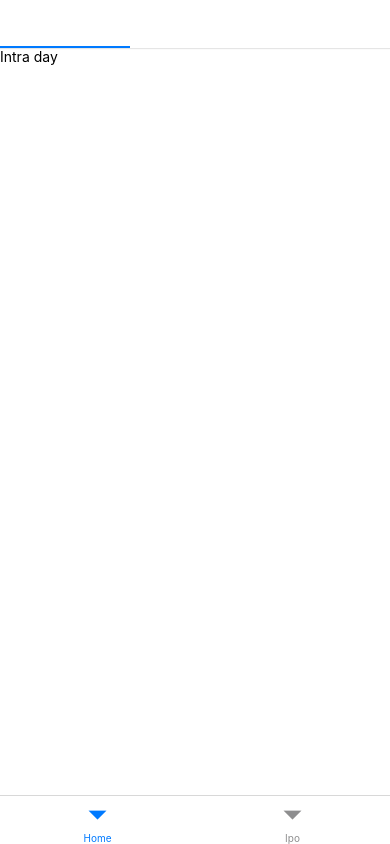
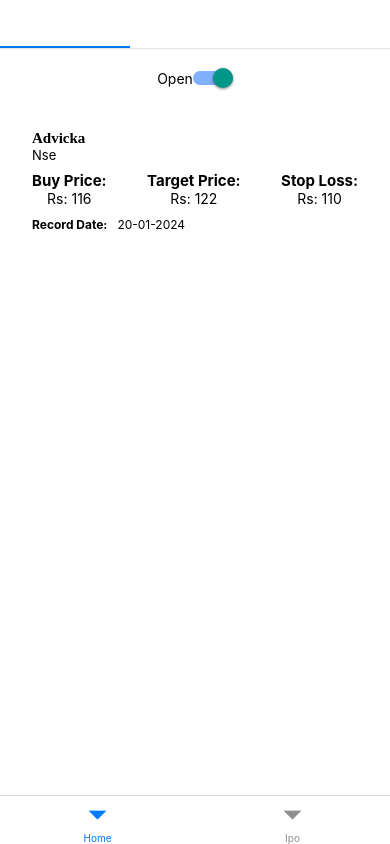
Before and after one commit to Zenithcodes/trade_app_frontend, a React Native app: screen /Home in a window 390 px wide. Built offline with nearby package versions, Linux system fonts and the light colour scheme.

Commit message:
Add stocks details

```diff
--- /dev/null
+++ b/src/components/common/StockCard.tsx
@@ -0,0 +1,91 @@
+import React from 'react'
+import { Text, View } from 'react-native'
+import styled from 'styled-components/native'
+
+const StockCard = ({ name, targetPrice, stopLoss, buyPrice, createdAt }: any) => {
+    const capitalizedName = name.charAt(0).toUpperCase() + name.slice(1);
+    return (
+        <StockContainer>
+            <StockName>
+                <StockNameHeading>
+                    {capitalizedName}
+                </StockNameHeading>
+                <StockNameText>Nse</StockNameText>
+            </StockName>
+            <StockPriceConttainer>
+                <StockPriceName>
+                    <StockPriceData>Buy Price:</StockPriceData>
+                    <Text>Rs: {buyPrice}</Text>
+                </StockPriceName>
+                <StockPriceName>
+                    <StockPriceData>Target Price:</StockPriceData>
+                    <Text>Rs: {targetPrice}</Text>
+                </StockPriceName>
+                <StockPriceName>
+                    <StockPriceData>Stop Loss:</StockPriceData>
+                    <Text>Rs: {stopLoss}</Text>
+                </StockPriceName>
+            </StockPriceConttainer>
+            <StockRecordDate>
+                <StockRecordHeading>Record Date:</StockRecordHeading>
+                <StockRecordDateTime>{createdAt}</StockRecordDateTime>
+            </StockRecordDate>
+        </StockContainer>
+    )
+}
+
+export default StockCard
+const StockContainer = styled(View)`
+padding: 16px;
+margin: 16px;
+border-radius: 8px;
+background-color: #ffffff;
+shadow-color: #000000;
+shadow-opacity: 0.25;
+elevation: 5;
+`
+const StockName = styled(View)`
+width: 100%;
+display: flex;
+flex-direction: column;
+margin-bottom: 8px;
+`
+const StockNameText = styled(Text)`
+  font-size: 13px;
+`
+const StockNameHeading = styled(Text)`
+font-size: 15px;
+font-family: serif;
+font-weight: bold;
+`
+const StockPriceConttainer = styled(View)`
+width: 100%;
+display: flex;
+flex-direction: row;
+justify-content: space-between;
+`
+const StockPriceName = styled(View)`
+ display: flex;
+ flex-direction: column;
+ justify-content: center;
+  align-items: center;
+ padding:0;
+margin:0;
+`
+const StockPriceData = styled(Text)`
+  font-size: 15px;
+  font-weight: bold;
+`
+const StockRecordDate = styled(View)`
+  display: flex;
+  flex-direction: row;
+  margin-top: 10px;
+  gap: 10px;
+`
+const StockRecordHeading = styled(Text)`
+font-size: 12px;
+font-weight: bold;
+`
+const StockRecordDateTime = styled(Text)`
+font-size: 12px;
+`
--- a/src/components/intra-day/index.tsx
+++ b/src/components/intra-day/index.tsx
@@ -1,11 +1,85 @@
-import { Text } from "react-native"
+import React, { useState } from "react";
+import { View, Switch, Text } from "react-native";
+import StockCard from "../common/StockCard";
+import styled from "styled-components/native";
 
-const IntraDay = () => {
-    return(
-        <Text>
-            Intra day
-        </Text>
-    )
+interface Stock {
+    name: string;
+    targetPrice: number;
+    stopLoss: number;
+    buyPrice: number;
+    status: string;
+    createdAt: string;
 }
 
-export default IntraDay
+const IntraDay: React.FC = () => {
+    const [showData, setShowData] = useState<boolean>(true);
+
+    const toggleData = () => {
+        setShowData(!showData);
+    };
+
+    const stockData: Stock[] = [
+        {
+            name: "advicka",
+            targetPrice: 122,
+            stopLoss: 110,
+            buyPrice: 116,
+            status: "open",
+            createdAt: "20-01-2024"
+        },
+        {
+            name: "dhani",
+            targetPrice: 70,
+            stopLoss: 50,
+            buyPrice: 60,
+            status: "close",
+            createdAt: "20-01-2024"
+        }
+    ];
+    const filteredStockData = showData ? stockData.filter(stock => stock.status === "open") : stockData.filter(stock => stock.status === "close");
+    console.log(filteredStockData)
+    return (
+        <IntradayStockList>
+            <SwitchComponent>
+            <Text>{showData ? "Open" : "Close"}</Text>
+                <Switch
+                    trackColor={{ false: "#767577", true: "#81b0ff" }}
+                    thumbColor={showData ? "#f5dd4b" : "#f4f3f4"}
+                    ios_backgroundColor="#3e3e3e"
+                    onValueChange={toggleData}
+                    value={showData}
+                />
+            </SwitchComponent>
+            {filteredStockData.map((stock, index) => (
+                <StockCard
+                    key={index}
+                    name={stock.name}
+                    targetPrice={stock.targetPrice}
+                    stopLoss={stock.stopLoss}
+                    buyPrice={stock.buyPrice}
+                    createdAt={stock.createdAt}
+                />
+            ))}
+        </IntradayStockList>
+    );
+};
+
+export default IntraDay;
+const IntradayStockList = styled(View)`
+width:100%;
+height: 100%;
+background: white;
+transition: all 0.5s ease-in-out; /* Smooth transition */
+`
+const SwitchComponent = styled(View)`
+width: 100%;
+margin-top: 10px;
+display: flex;
+flex-direction: row;
+justify-content: center;
+align-items: center;
+padding: 10px;
+border-radius: 8px;
+transition: all 0.5s ease-in-out; /* Smooth transition */
+`
--- a/src/components/long-term/index.tsx
+++ b/src/components/long-term/index.tsx
@@ -1,9 +1,72 @@
-import { Text } from "react-native"
+import { Text, View, Switch } from "react-native"
+import StockCard from "../common/StockCard"
+import styled from "styled-components/native"
+import { useState } from "react";
 
 const LongTerm = () => {
-    return(
-        <Text>Long term</Text>
+    const [showData, setShowData] = useState<boolean>(true);
+
+    const toggleData = () => {
+        setShowData(!showData);
+    };
+    const stockData =
+        [{
+            name: "Tcs",
+            targetPrice: 2122,
+            stopLoss: 2110,
+            buyPrice: 2116,
+            status: "open",
+            createdAt: "20-01-2024"
+        },
+        {
+            name: "IDBI Bank",
+            targetPrice: 120,
+            stopLoss: 60,
+            buyPrice: 75,
+            status: "open",
+            createdAt: "20-01-2024"
+        }]
+        const filteredStockData = showData ? stockData.filter(stock => stock.status === "open") : stockData.filter(stock => stock.status === "close");
+    return (
+        <LongStockList>
+             <SwitchComponent>
+            <Text>{showData ? "Open" : "Close"}</Text>
+                <Switch
+                    trackColor={{ false: "#767577", true: "#81b0ff" }}
+                    thumbColor={showData ? "#f5dd4b" : "#f4f3f4"}
+                    ios_backgroundColor="#3e3e3e"
+                    onValueChange={toggleData}
+                    value={showData}
+                />
+            </SwitchComponent>
+               {filteredStockData.map((stock, index) => (
+                <StockCard
+                    key={index}
+                    name={stock.name}
+                    targetPrice={stock.targetPrice}
+                    stopLoss={stock.stopLoss}
+                    buyPrice={stock.buyPrice}
+                    createdAt={stock.createdAt}
+                />
+            ))}
+        </LongStockList>
     )
 }
 
-export default LongTerm
+export default LongTerm;
+const LongStockList = styled(View)`
+width:100%;
+height: 100%;
+background: white;
+`
+const SwitchComponent = styled(View)`
+width: 100%;
+margin-top: 10px;
+display: flex;
+flex-direction: row;
+justify-content: center;
+align-items: center;
+padding: 10px;
+border-radius: 8px;
+transition: all 0.5s ease-in-out; /* Smooth transition */
+`
--- a/src/components/short-term/index.tsx
+++ b/src/components/short-term/index.tsx
@@ -1,9 +1,65 @@
-import { Text } from "react-native"
+import { Switch, Text, View } from "react-native"
+import StockCard from "../common/StockCard"
+import styled from "styled-components/native"
+import { useState } from "react";
 
 const ShortTerm = () =>{
+    const [showData, setShowData] = useState<boolean>(true);
+    const toggleData = () => {
+        setShowData(!showData);
+    };
+    const stockData = [
+        {
+            name: "JK Tyre & Industries",
+            targetPrice: 600,
+            stopLoss: 400,
+            buyPrice: 440,
+            status: "open",
+            createdAt: "20-01-2024"
+        }
+    ]
+    const filteredStockData = showData ? stockData.filter(stock => stock.status === "open") : stockData.filter(stock => stock.status === "close");
     return(
-        <Text>Short Term</Text>
+      <ShortStockList>
+         <SwitchComponent>
+            <Text>{showData ? "Open" : "Close"}</Text>
+                <Switch
+                    trackColor={{ false: "#767577", true: "#81b0ff" }}
+                    thumbColor={showData ? "#f5dd4b" : "#f4f3f4"}
+                    ios_backgroundColor="#3e3e3e"
+                    onValueChange={toggleData}
+                    value={showData}
+                />
+            </SwitchComponent>
+         {filteredStockData.map((stock, index) => (
+                <StockCard
+                    key={index}
+                    name={stock.name}
+                    targetPrice={stock.targetPrice}
+                    stopLoss={stock.stopLoss}
+                    buyPrice={stock.buyPrice}
+                    createdAt={stock.createdAt}
+                />
+            ))}
+      </ShortStockList>
     )
 }
 
-export default ShortTerm
+export default ShortTerm;
+const ShortStockList = styled(View)`
+width:100%;
+height: 100%;
+background: white;
+transition: all 0.5s ease-in-out;
+`
+const SwitchComponent = styled(View)`
+width: 100%;
+margin-top: 10px;
+display: flex;
+flex-direction: row;
+justify-content: center;
+align-items: center;
+padding: 10px;
+border-radius: 8px;
+transition: all 0.5s ease-in-out; /* Smooth transition */
+`
--- a/src/pages/home/index.tsx
+++ b/src/pages/home/index.tsx
@@ -3,7 +3,7 @@ import {StockList} from '../../components';
 
 const Home = () => {
   return (
-    <View style={{backgroundColor:"#ffff", flex:1}}>
+    <View style={{backgroundColor:"", flex:1}}>
       <StockList />
     </View>
   );
```
Also changed, not shown: package.json (+9 -1 lines).
